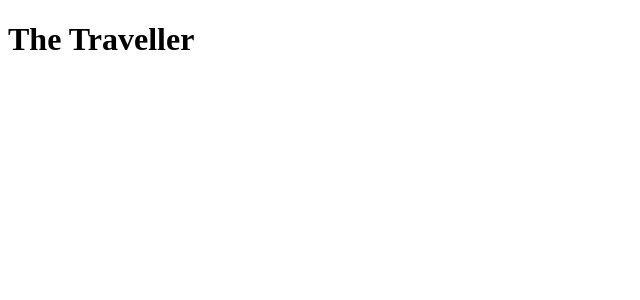
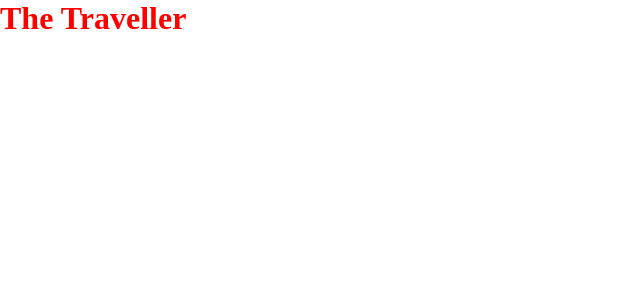
Before and after one commit to ali-kash/traveller-react, a React (Create React App) app: page / in a window 1280 px wide. Shown: the top 300 px of the page, without its empty margins (0-640 px from the left). Built offline with nearby package versions, Linux system fonts and the light colour scheme.

Commit message:
starting basic file structure

```diff
--- a/package.json
+++ b/package.json
@@ -4,6 +4,7 @@
   "private": true,
   "dependencies": {
     "cra-template": "1.1.2",
+    "node-sass": "^6.0.1",
     "react": "^17.0.2",
     "react-dom": "^17.0.2",
     "react-scripts": "4.0.3"
--- a/public/index.html
+++ b/public/index.html
@@ -10,34 +10,11 @@
 			content="Web site created using create-react-app"
 		/>
 		<link rel="apple-touch-icon" href="%PUBLIC_URL%/logo192.png" />
-    <!--
-      manifest.json provides metadata used when your web app is installed on a
-      user's mobile device or desktop. See https://developers.google.com/web/fundamentals/web-app-manifest/
-    -->
 		<link rel="manifest" href="%PUBLIC_URL%/manifest.json" />
-    <!--
-      Notice the use of %PUBLIC_URL% in the tags above.
-      It will be replaced with the URL of the `public` folder during the build.
-      Only files inside the `public` folder can be referenced from the HTML.
-
-      Unlike "/favicon.ico" or "favicon.ico", "%PUBLIC_URL%/favicon.ico" will
-      work correctly both with client-side routing and a non-root public URL.
-      Learn how to configure a non-root public URL by running `npm run build`.
-    -->
-    <title>React App</title>
+		<title>The Traveller</title>
 	</head>
 	<body>
 		<noscript>You need to enable JavaScript to run this app.</noscript>
 		<div id="root"></div>
-    <!--
-      This HTML file is a template.
-      If you open it directly in the browser, you will see an empty page.
-
-      You can add webfonts, meta tags, or analytics to this file.
-      The build step will place the bundled scripts into the <body> tag.
-
-      To begin the development, run `npm start` or `yarn start`.
-      To create a production bundle, use `npm run build` or `yarn build`.
-    -->
 	</body>
 </html>
--- a/src/index.js
+++ b/src/index.js
@@ -2,4 +2,6 @@ import React from 'react'
 import ReactDOM from 'react-dom'
 import App from './App'
 
+import './styles/global.scss'
+
 ReactDOM.render(<App />, document.getElementById('root'))
--- /dev/null
+++ b/src/styles/_variables.scss
@@ -0,0 +1,6 @@
+$primary: #000;
+$bgPrimary: #fff;
+$bgSecondary: #f9f9f9;
+$pink: #0071bd;
+$lightBlue: #e6f7ff;
+$border: #d9d9d9;
--- /dev/null
+++ b/src/styles/global.scss
@@ -0,0 +1,11 @@
+@import './variables';
+
+* {
+	margin: 0;
+	padding: 0;
+	box-sizing: border-box;
+}
+
+body {
+	color: red;
+}
```
Also changed, not shown: 1 other file (tests, documents, lock files or other folders). Lines whose indentation alone changed are shown as unchanged.
